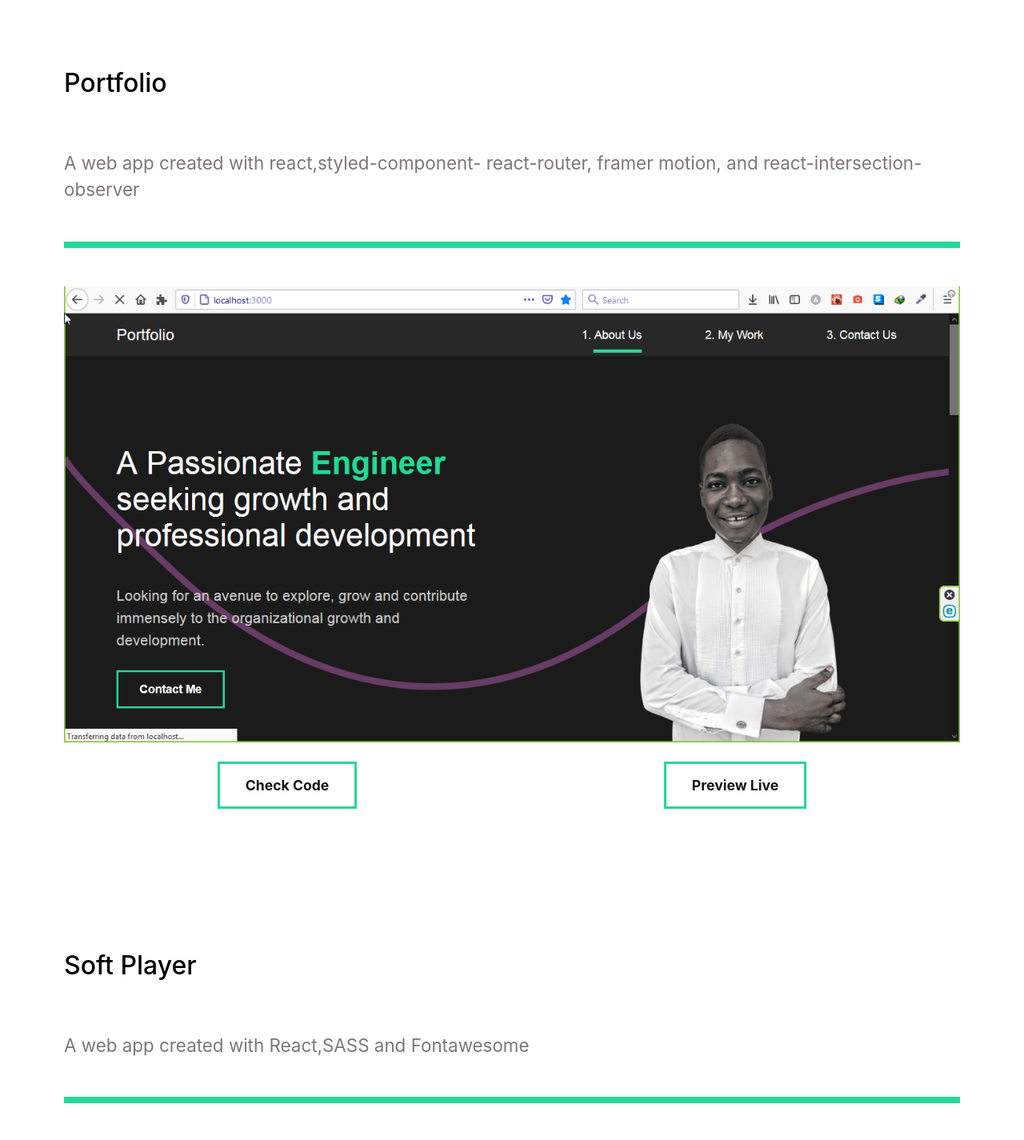
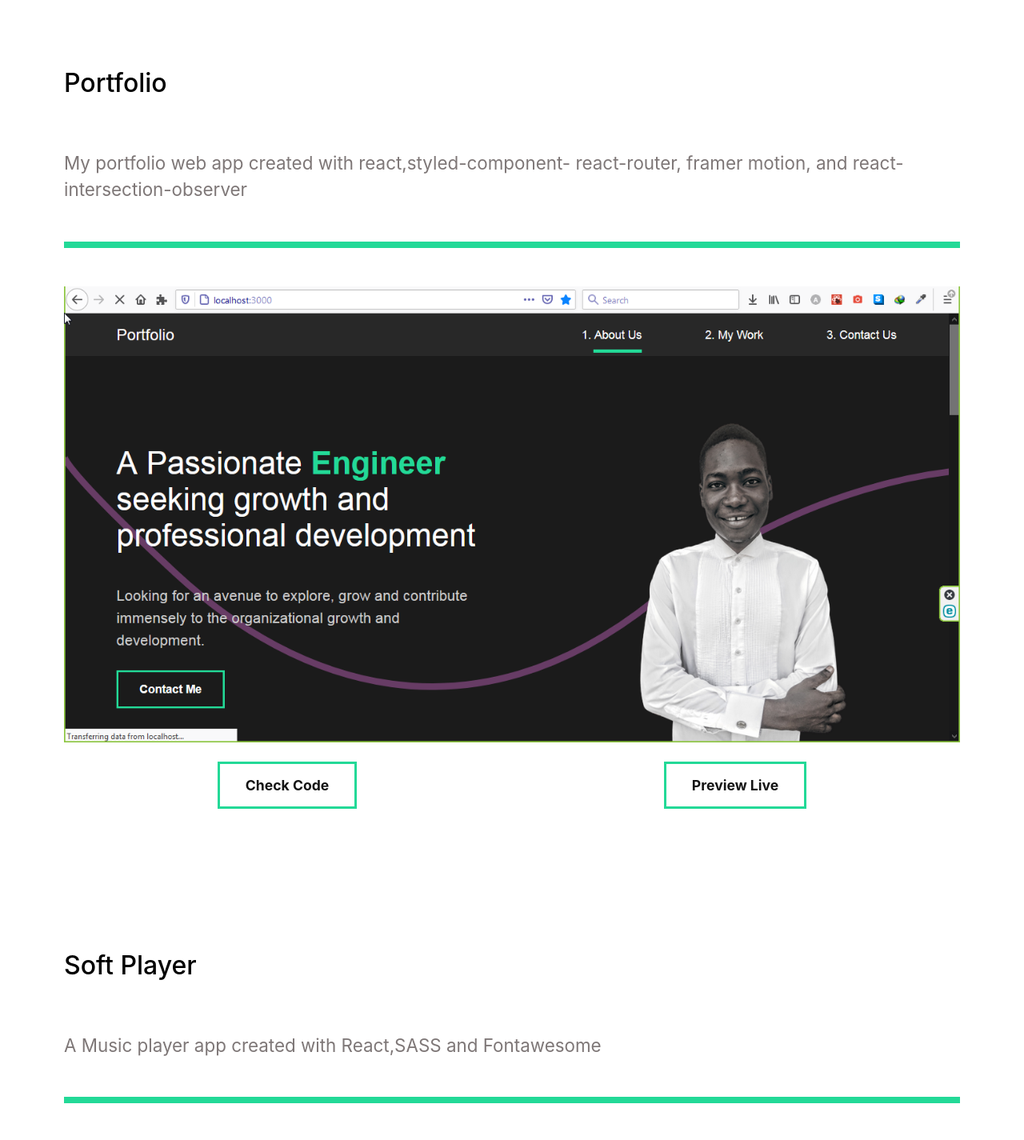
Before and after one commit to HectorGitt/portfolio-new, a React (Create React App) app: page /work in a window 1280 px wide. Shown: the part 1120-2545 px from the top of the page at 80% size. Built offline with nearby package versions, Linux system fonts and the light colour scheme.

Commit message:
fixed link

```diff
--- a/src/pages/OurWork.js
+++ b/src/pages/OurWork.js
@@ -39,7 +39,7 @@ const OurWork = () => {
         <Buttons>
           <a
             target="__blank"
-            href="https://github.com/HectorGitt/Movie-Explore"
+            href="https://github.com/HectorGitt/stream-lab"
           >
             Check Code
           </a>
@@ -56,7 +56,7 @@ const OurWork = () => {
       >
         <h2>Portfolio</h2>
         <motion.p variants={fade}>
-          A web app created with react,styled-component- react-router, framer
+          My portfolio web app created with react,styled-component- react-router, framer
           motion, and react-intersection-observer
         </motion.p>
         <motion.div variants={lineAnim} className="line"></motion.div>
@@ -81,7 +81,7 @@ const OurWork = () => {
       >
         <h2>Soft Player</h2>
         <motion.p variants={fade}>
-          A web app created with React,SASS and Fontawesome
+          A Music player app created with React,SASS and Fontawesome
         </motion.p>
         <motion.div variants={lineAnim} className="line"></motion.div>
         <img src={softplayer} alt="softplayer" />
@@ -134,8 +134,8 @@ const OurWork = () => {
             Check Code
           </a>
           <a target="__blank" href="https://hectorgitt.github.io/Google-Clone/">
-            Preview Live
-          </a>
+
+          </a>Preview Live
         </Buttons>
       </MovieStyle>
       <MovieStyle
```
